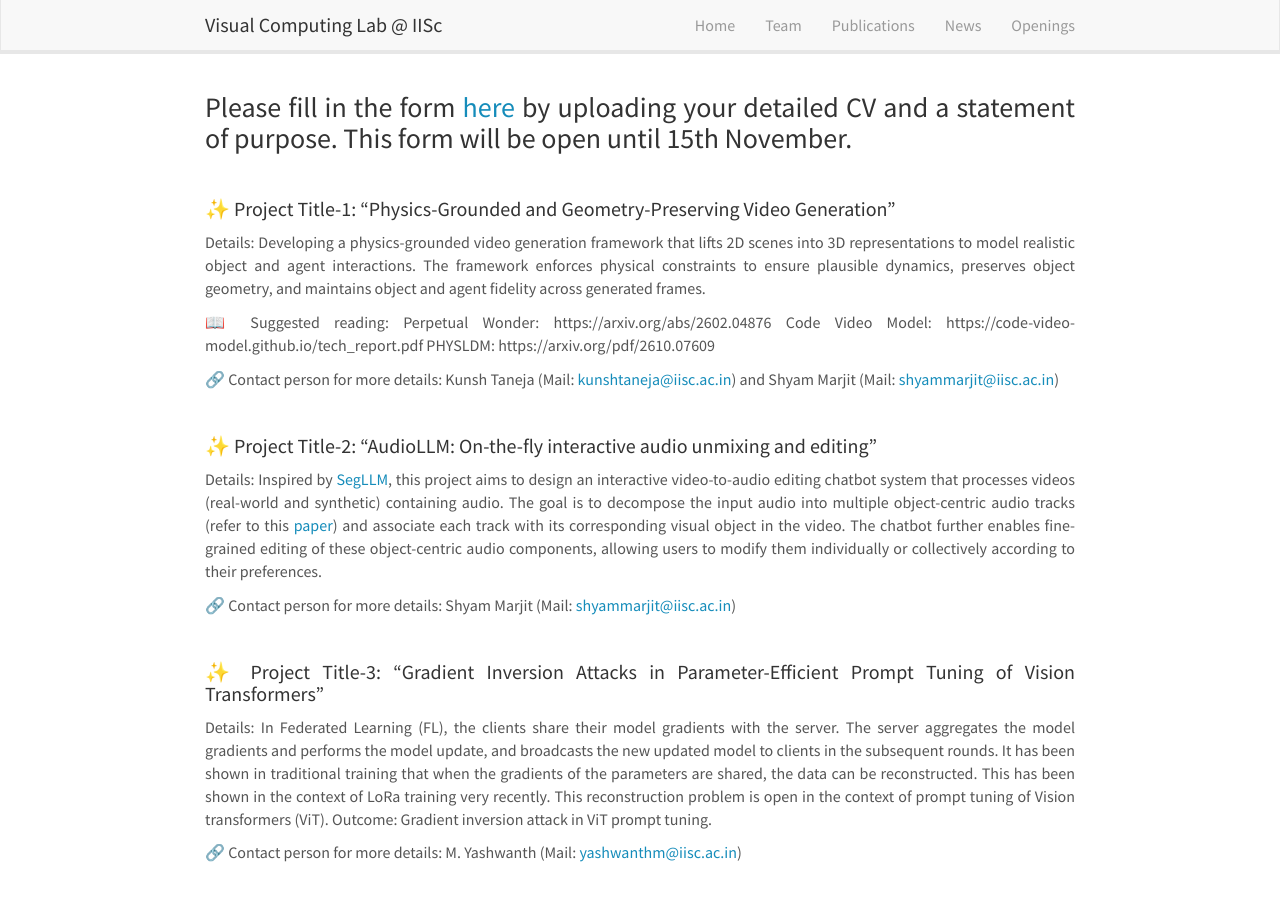
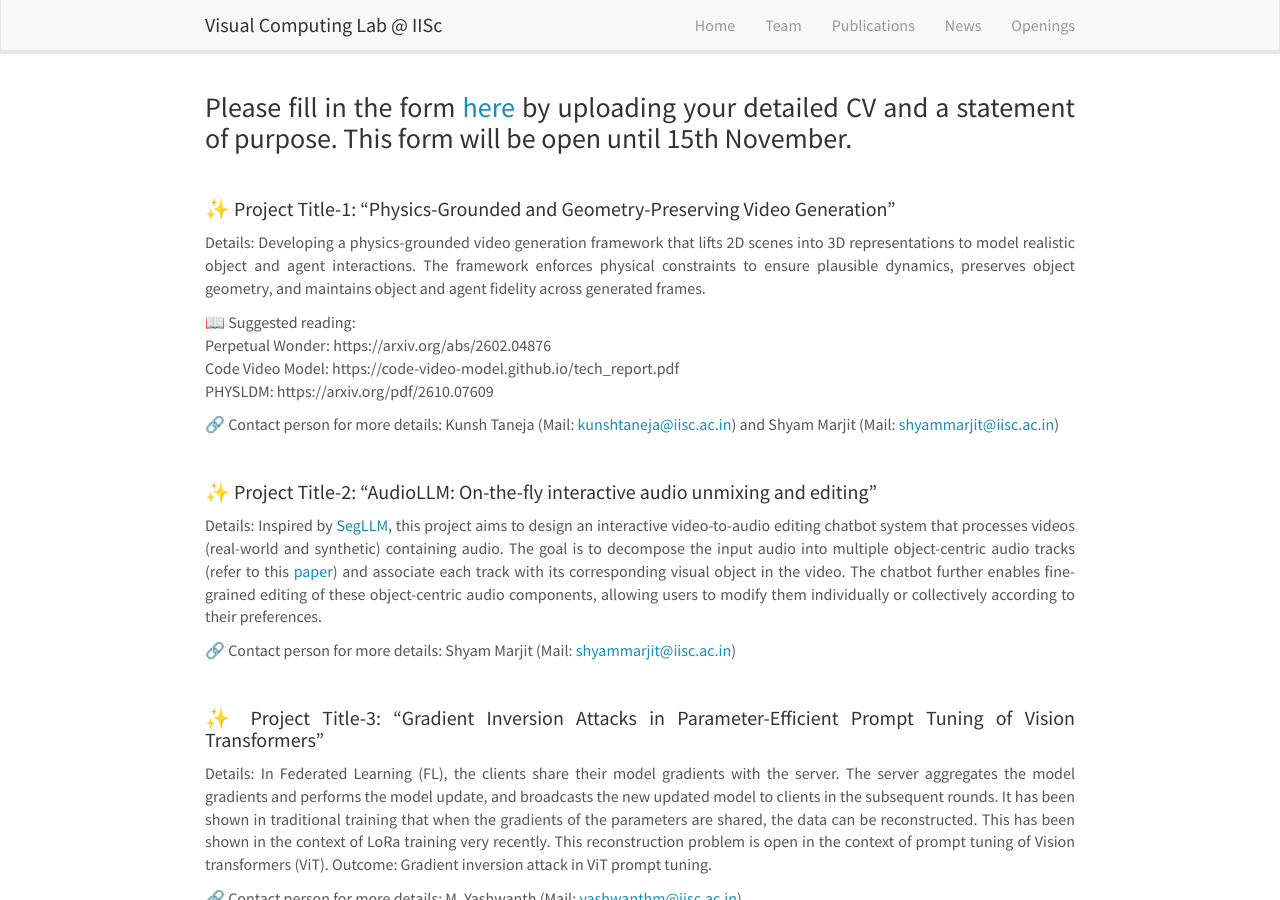
Before and after one commit to vcl-iisc/vclab-website, a Jekyll site: the page built from _pages/mtech_projects.md, in a window 1280 px wide and 900 px high. Built offline with Jekyll 4.4.1, drawn with Linux system fonts in a browser that asks for light colours; nearby versions of some CDN libraries.

```diff
--- a/_pages/mtech_projects.md
+++ b/_pages/mtech_projects.md
@@ -13,10 +13,10 @@ permalink: /mtech_projects_26/
 #### ✨ Project Title-1: "Physics-Grounded and Geometry-Preserving Video Generation"
 Details: Developing a physics-grounded video generation framework that lifts 2D scenes into 3D representations to model realistic object and agent interactions. The framework enforces physical constraints to ensure plausible dynamics, preserves object geometry, and maintains object and agent fidelity across generated frames.
 
-📖 Suggested reading:
-Perpetual Wonder: https://arxiv.org/abs/2602.04876
-Code Video Model: https://code-video-model.github.io/tech_report.pdf
-PHYSLDM: https://arxiv.org/pdf/2610.07609
+📖 Suggested reading:<br>
+Perpetual Wonder: https://arxiv.org/abs/2602.04876<br>
+Code Video Model: https://code-video-model.github.io/tech_report.pdf<br>
+PHYSLDM: https://arxiv.org/pdf/2610.07609<br>
 
 
 🔗 Contact person for more details: Kunsh Taneja (Mail: <a href="mailto:kunshtaneja@iisc.ac.in">kunshtaneja@iisc.ac.in</a>) and Shyam Marjit (Mail: <a href="mailto:shyammarjit@iisc.ac.in">shyammarjit@iisc.ac.in</a>)
```
